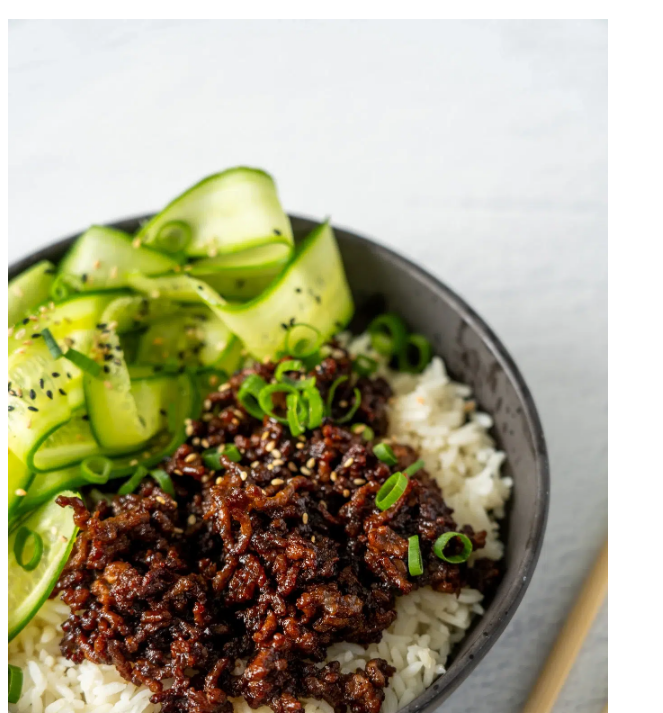
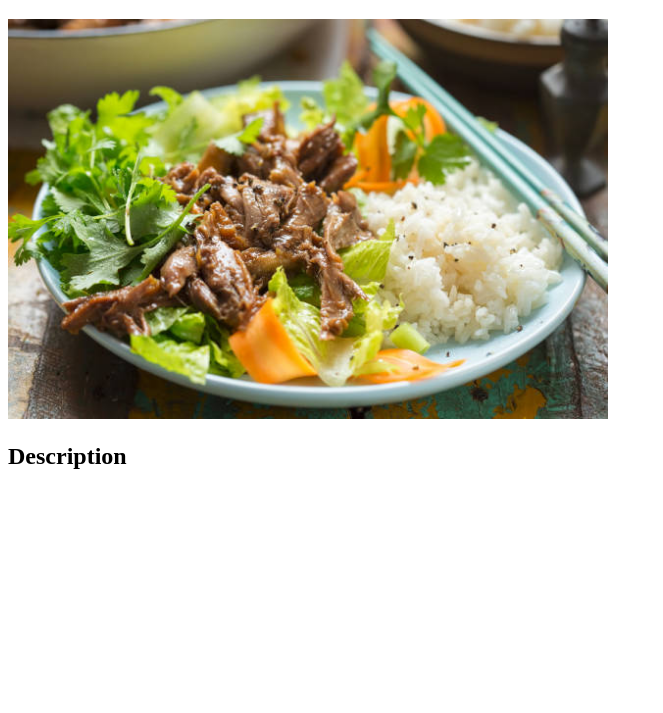
Before and after one commit to rab4-del/odin-recipes, a plain HTML site: page recipes/pekingbeef.html in a window 1280 px wide. Shown: the part 87-800 px from the top of the page, without its empty margins (0-663 px from the left). Drawn offline with Linux system fonts and the light colour scheme.

Commit message:
Replace images with royalty free images
Beforehand, the copyright of images were unsure,
now these are ai generated

```diff
--- a/recipes/pekingbeef.html
+++ b/recipes/pekingbeef.html
@@ -8,6 +8,7 @@
         <a href="../index.html">Home</a>
         <h1>Peking-Style Beef</h1>
 
-        <img src="../img/peking-style-beef.png" alt="A bowl with rice, cucumber and fried beef" width="600">
+        <img src="../img/peking-style-beef2.jpg" alt="A bowl with rice, cucumber and fried beef" width="600">
+        <h2>Description</h2>
     </body>
 </html>
```
Also changed, not shown: recipes/congee.html (+1 -1 lines), recipes/wonton.html (+1 -1 lines), img/congee.png (deleted), img/conjee2.jpg (added), img/peking-style-beef.png (deleted), img/peking-style-beef2.jpg (added), img/wontonsoup.png (deleted), img/wontonsoup2.jpg (added).
